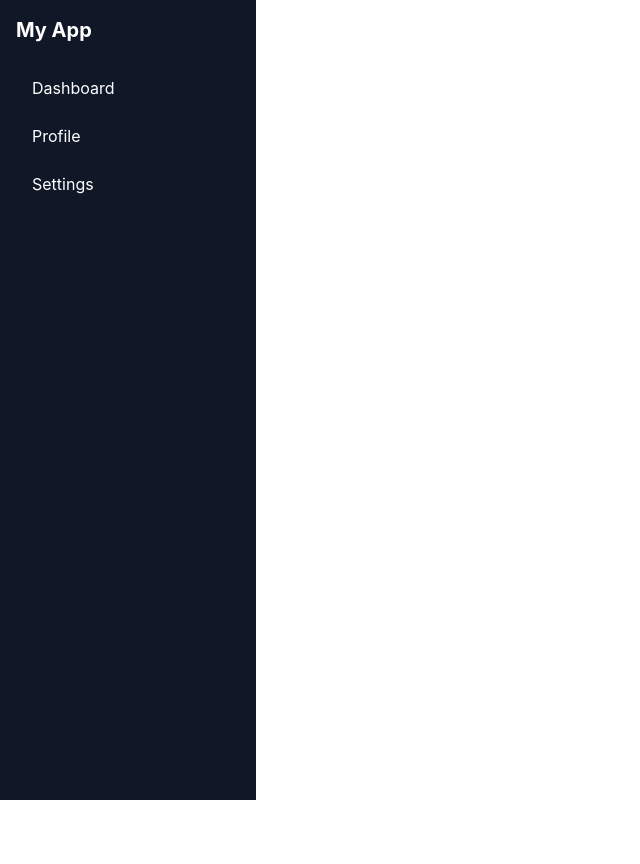
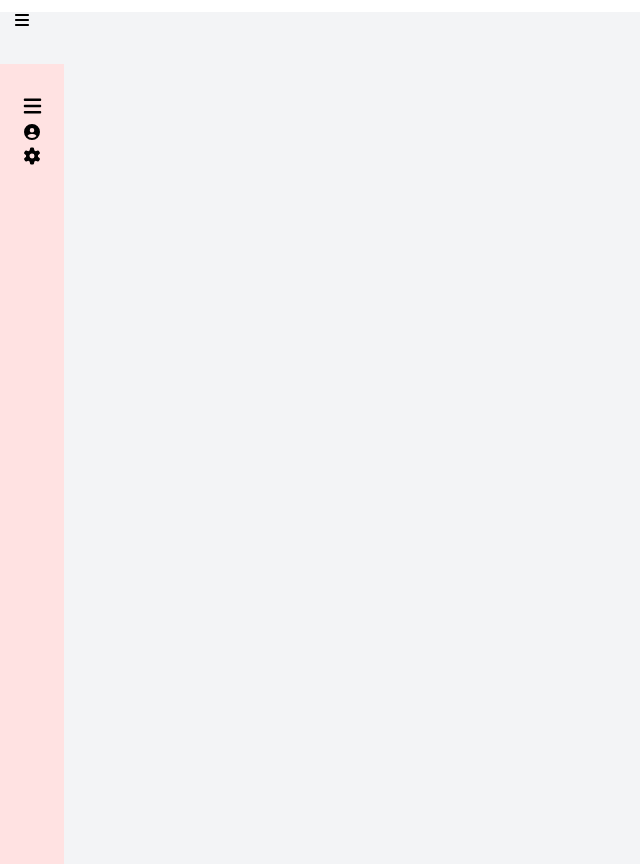
Before and after one commit to psshrijith/TaskFlow, a React (Vite) app: page /dashboard in a window 1280 px wide. Shown: the whole page, without its empty margins (0-640 px from the left). Before the commit the page ends 800 px from the top, so only its background shows below. Built offline with nearby package versions, Linux system fonts and the light colour scheme.

Commit message:
feat(taskFlow): revamped sidebar

```diff
--- a/src/Pages/Dashboard.tsx
+++ b/src/Pages/Dashboard.tsx
@@ -1,10 +1,16 @@
+import { useState } from "react";
 import SideBar from "../components/SideBar";
+import NavBar from "../components/NavBar";
 
 const Dashboard = () => {
+    const [open, setOpen] = useState(false);
+
     return (
-        <SideBar/>
+        <div className="min-h-screen bg-gray-100">
+
+            <SideBar/>
+        </div>
     )
-
-}
+};
 
 export default Dashboard;
--- a/src/components/NavBar.tsx
+++ b/src/components/NavBar.tsx
@@ -2,27 +2,33 @@ import { FormattedMessage } from "react-intl";
 import { Link } from "react-router-dom";
 
 const NavBar = () => {
-
   return (
-        <nav className="flex w-full flex-row items-start justify-between text-white list-none border-b border-red-100 px-10">
-                <p className="text-white p-3 text-3xl">
+    <nav className="flex w-full items-start justify-between border-b border-red-100 px-10 text-white">
+      <div className="flex gap-4">
+        <p className="p-3 text-3xl text-white">
           <FormattedMessage id="landing.title" />
         </p>
+        <ul className="flex items-center gap-6 rounded-lg p-3">
+          <li>
+            <FormattedMessage id="navbar.product" />
+          </li>
 
-                <div className="flex gap-4">
-                    <ul className="flex list-none p-3 rounded-lg gap-6 items-center">
-                        <li><FormattedMessage id="navbar.product" /></li>
-                        <li><FormattedMessage id="navbar.resources" /></li>
-                        <Link to="/signup"
-                            className="px-3 py-2 bg-white text-black rounded-lg"
+          <li>
+            <FormattedMessage id="navbar.resources" />
+          </li>
+
+          <li>
+            <Link
+              to="/signup"
+              className="rounded-lg bg-white px-3 py-2 text-black"
             >
-                        <FormattedMessage id="navbar.signup" /></Link>
+              <FormattedMessage id="navbar.signup" />
+            </Link>
+          </li>
         </ul>
       </div>
-
     </nav>
-    )
-
-}
+  );
+};
 
 export default NavBar;
--- a/src/components/SideBar.tsx
+++ b/src/components/SideBar.tsx
@@ -1,9 +1,39 @@
+import { FontAwesomeIcon } from "@fortawesome/react-fontawesome";
+import {
+  faBars,
+  faCircleUser,
+  faGear,
+} from "@fortawesome/free-solid-svg-icons";
+import { useState } from "react";
+
+const CollapsedState = () => {
+  return (
+    <nav className="space-y-2 flex flex-col w-12 bg-red-100 h-screen p-8 items-center ">
+      <FontAwesomeIcon icon={faBars} size="lg"/>
+      <FontAwesomeIcon icon={faCircleUser} />
+      <FontAwesomeIcon icon={faGear} />
+    </nav>
+  );
+};
+
 const SideBar = () => {
+  const [isCollapsed, setIsCollapsed] = useState(true);
+
   return (
-    <aside className="w-64 h-screen bg-gray-900 text-white p-4">
-      <h1 className="text-xl font-bold mb-6">My App</h1>
 
       <nav className="space-y-2">
+        <button
+          type="button"
+          onClick={()=> setIsCollapsed(!isCollapsed)}
+          className="m-3 flex h-10 w-10 rounded-lg hover:bg-white/10"
+        >
+          <FontAwesomeIcon icon={faBars} />
+        </button>
+
+        {isCollapsed ? (
+          <CollapsedState />
+        ) : (
+           <aside className="w-64 h-screen bg-gray-900 text-white p-4">
             <a href="#" className="block px-4 py-2 rounded hover:bg-gray-800">
               Dashboard
             </a>
@@ -15,8 +45,9 @@ const SideBar = () => {
             <a href="#" className="block px-4 py-2 rounded hover:bg-gray-800">
               Settings
             </a>
+          </aside>
+        )}
       </nav>
-    </aside>
   );
 };
 
```
Lines whose indentation alone changed are shown as unchanged.
